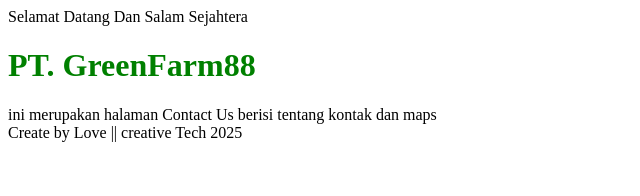
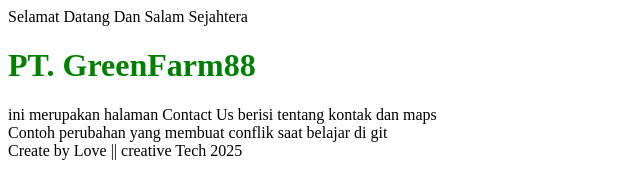
Before and after one commit to ipongpujo99/CompanyProfile-GreenFarm88, a plain HTML site: page contact-us.html in a window 1280 px wide. Shown: the whole page, without its empty margins (0-640 px from the left). Drawn offline with Linux system fonts and the light colour scheme.

Commit message:
suahh sekali

```diff
--- a/contact-us.html
+++ b/contact-us.html
@@ -15,6 +15,10 @@
         ini merupakan halaman Contact Us berisi tentang kontak dan maps
     </div>
 
+    <div>
+        Contoh perubahan yang membuat conflik saat belajar di git
+    </div>
+
     <footer>
         Create by Love || creative Tech 2025
     </footer>
```
